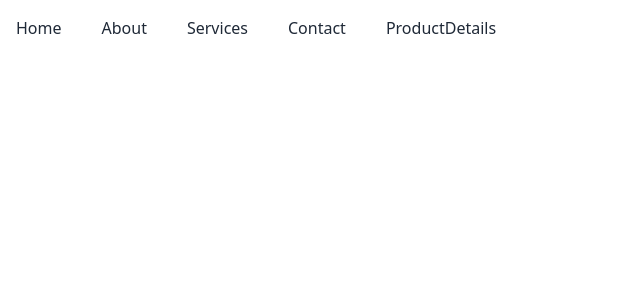
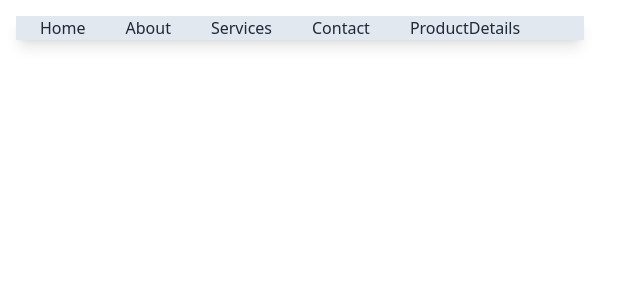
Before and after one commit to joysaha023/react-price-option-app, a React (Vite) app: page /products/1 in a window 1280 px wide. Shown: the top 300 px of the page, without its empty margins (0-640 px from the left). Built offline with nearby package versions, Linux system fonts and the light colour scheme.

Commit message:
navbar edit

```diff
--- a/package.json
+++ b/package.json
@@ -10,8 +10,10 @@
     "preview": "vite preview"
   },
   "dependencies": {
+    "prop-types": "^15.8.1",
     "react": "^18.2.0",
-    "react-dom": "^18.2.0"
+    "react-dom": "^18.2.0",
+    "react-icons": "^5.0.1"
   },
   "devDependencies": {
     "@types/react": "^18.2.64",
--- /dev/null
+++ b/src/components/Link/Link.jsx
@@ -0,0 +1,16 @@
+import PropTypes from 'prop-types';
+
+
+const Link = ({route}) => {
+    return (
+        <div className='hover:bg-slate-300'>
+             <li className='mr-10' ><a href={route.path}>{route.name}</a></li>
+        </div>
+    );
+};
+
+Link.propTypes = {
+    route: PropTypes.object
+}
+
+export default Link;
--- a/src/components/Navbar/Navber.jsx
+++ b/src/components/Navbar/Navber.jsx
@@ -1,4 +1,7 @@
-import React from 'react';
+import React, { useState } from 'react';
+import Link from '../Link/Link';
+import { FaBars } from "react-icons/fa6";
+import { RxCross1 } from "react-icons/rx";
 
 const routes = [
     { id: 1, name: 'Home', path: '/' },
@@ -10,12 +13,21 @@ const routes = [
 
 
 const Navber = () => {
+    const [open, setOpen] = useState(false)
     return (
         <div>
             <nav>
-                <ul className='flex gap'>
+
+                <div className='md:hidden' onClick={() => setOpen(!open)}>
                     {
-                        routes.map(route => <li className='mr-10' key={route.id}><a href={`route.path`}>{route.name}</a></li>)
+                        open === true ? <RxCross1 className='text-2xl'/> : <FaBars className='text-2xl' />
+                    }
+
+
+                </div>
+                <ul className='md:flex absolute bg-slate-200 px-6 shadow-lg'>
+                    {
+                        routes.map(route => <Link key={route.id} route={route}></Link>)
                     }
                 </ul>
             </nav>
```
Also changed, not shown: 1 other file (tests, documents, lock files or other folders).
